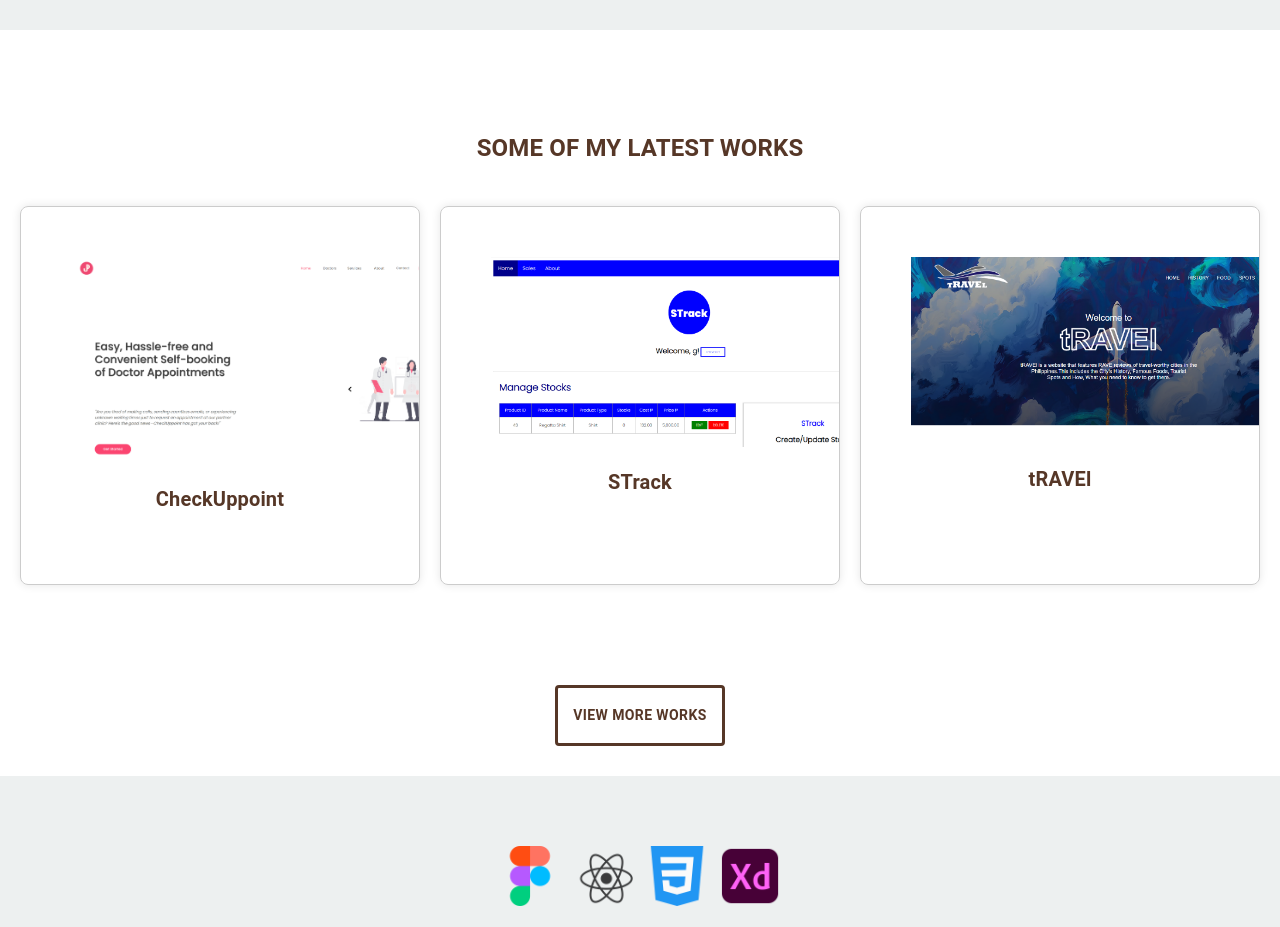
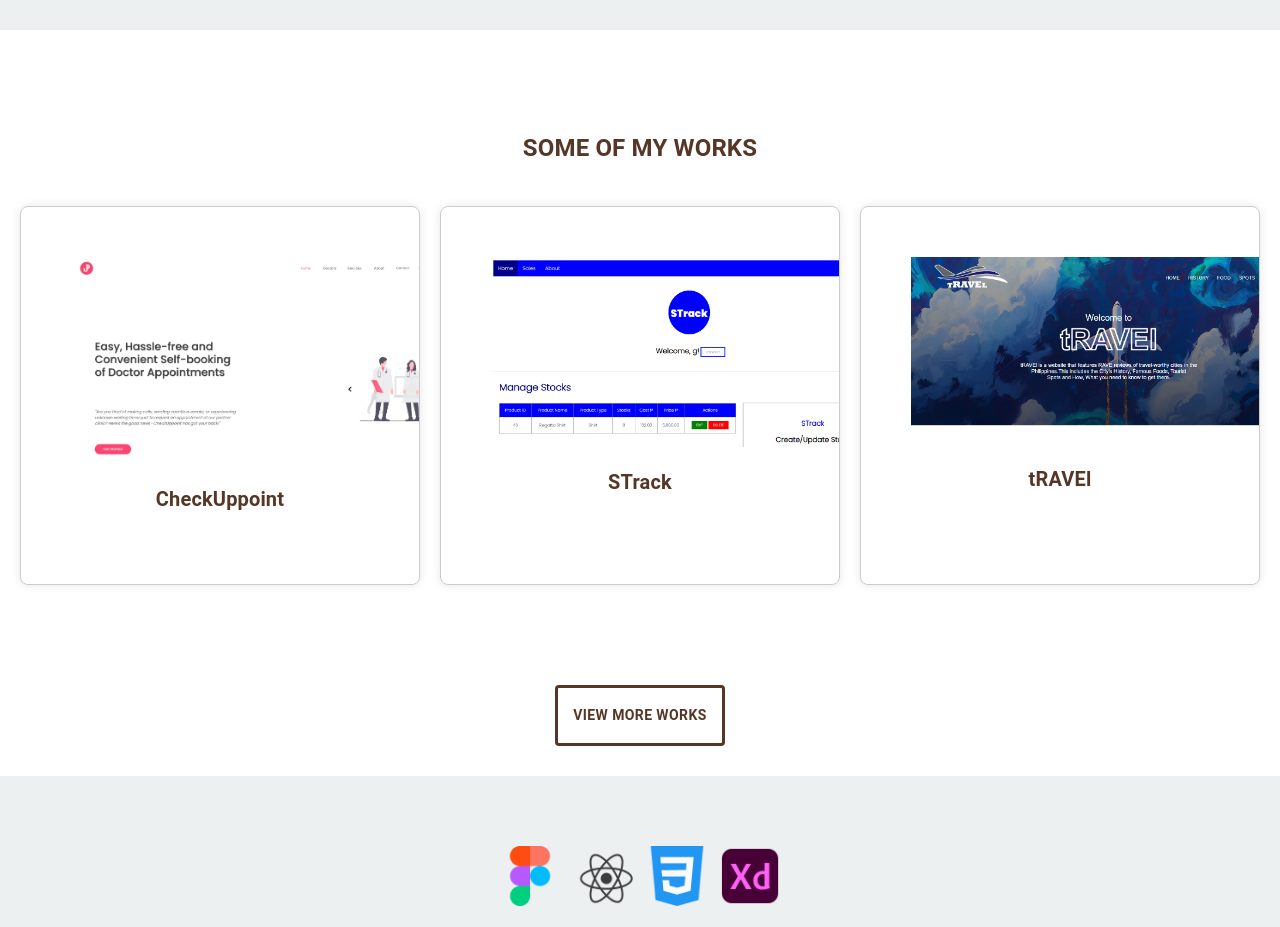
Before and after one commit to elroyhullana/client, a React (Create React App) app: page / in a window 1280 px wide. Shown: the part 1920-2847 px from the top of the page. Built offline with nearby package versions, Linux system fonts and the light colour scheme.

Commit message:
my works

```diff
--- a/src/Pages/Home.js
+++ b/src/Pages/Home.js
@@ -84,7 +84,7 @@ const Home = () => {
 
             <section className='bodyContent'>
                 <div className='worksTitle'>
-                    <h1>SOME OF MY LATEST WORKS</h1>
+                    <h1>SOME OF MY WORKS</h1>
                 </div>
 
                 <div className='works'>
```
